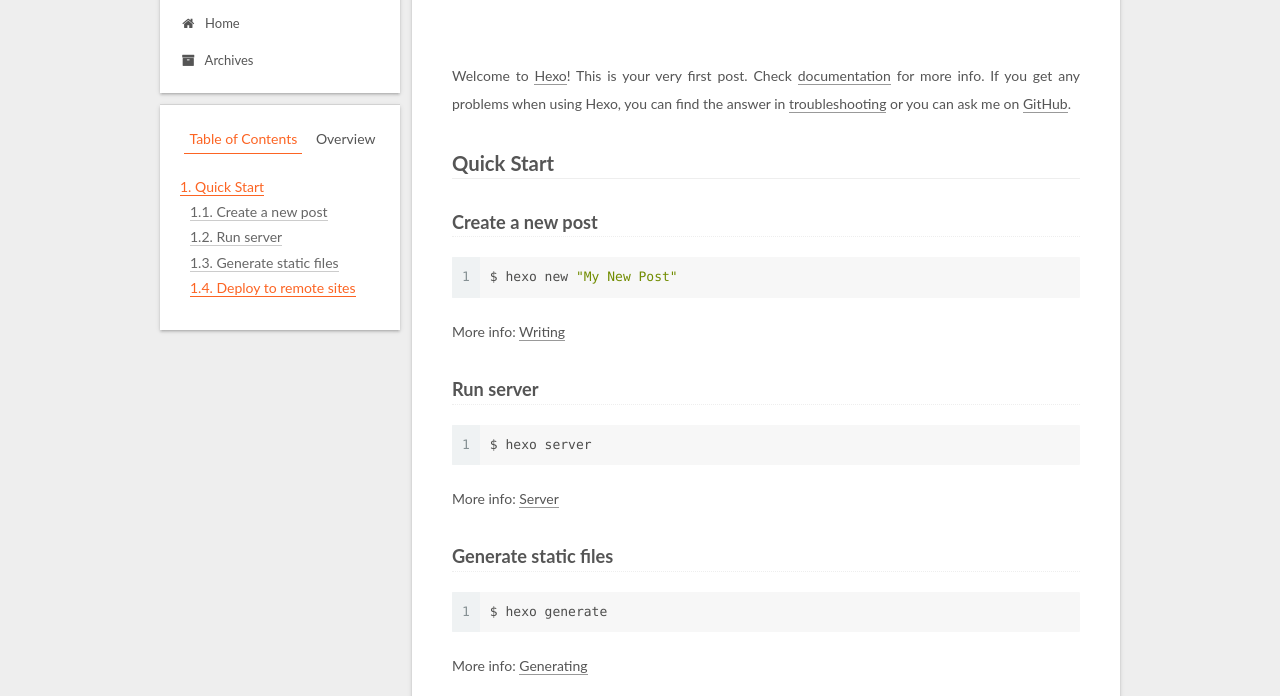
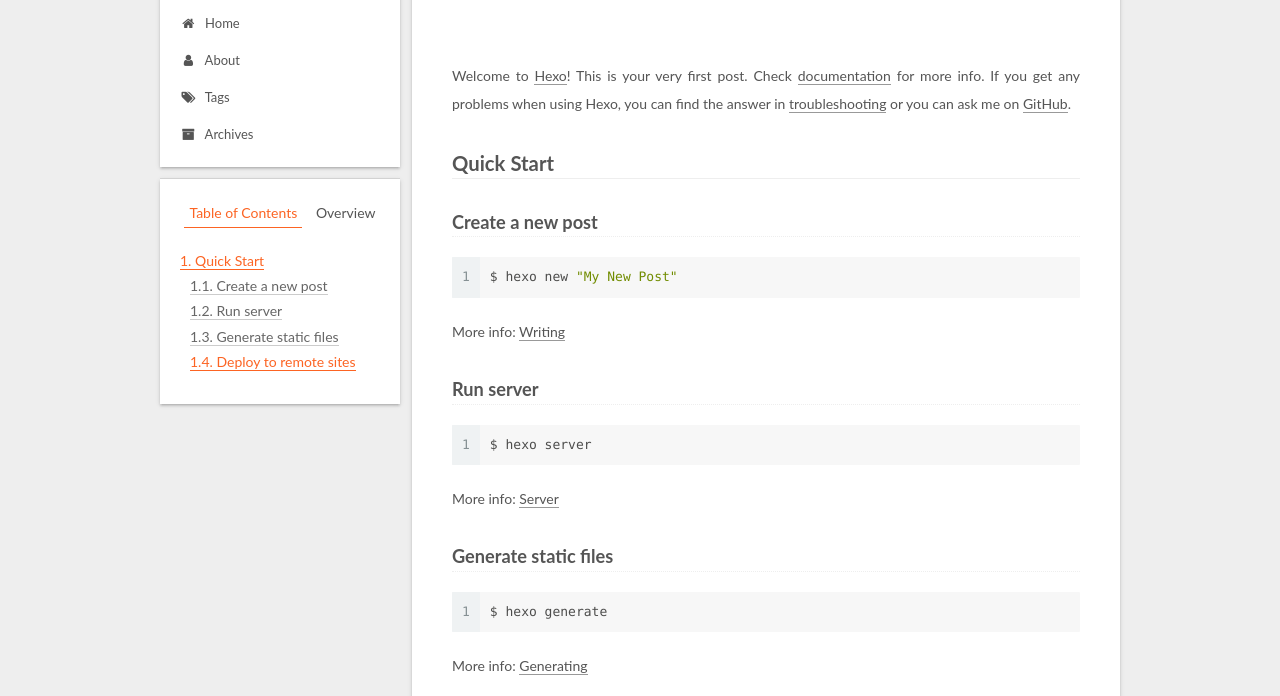
Before and after one commit to thupkucheng/thupkucheng.github.io, a plain HTML site: page 2018/07/22/hello-world/index.html in a window 1280 px wide. Shown: the part 104-800 px from the top of the page. Drawn offline with Linux system fonts and the light colour scheme.

Commit message:
Site updated: 2018-07-22 23:16:16

```diff
--- a/2018/07/22/hello-world/index.html
+++ b/2018/07/22/hello-world/index.html
@@ -186,6 +186,26 @@
               <i class="menu-item-icon fa fa-fw fa-home"></i> <br />
 
             Home
+          </a>
+        </li>
+
+
+        <li class="menu-item menu-item-about">
+          <a href="/about/" rel="section">
+
+              <i class="menu-item-icon fa fa-fw fa-user"></i> <br />
+
+            About
+          </a>
+        </li>
+
+
+        <li class="menu-item menu-item-tags">
+          <a href="/tags/" rel="section">
+
+              <i class="menu-item-icon fa fa-fw fa-tags"></i> <br />
+
+            Tags
           </a>
         </li>
 
--- a/css/main.css
+++ b/css/main.css
@@ -1823,7 +1823,7 @@ pre .javascript .function {
   width: 4px;
   height: 4px;
   border-radius: 50%;
-  background: #71fbff;
+  background: #03ad7c;
 }
 .links-of-blogroll {
   font-size: 13px;
```
Also changed, not shown: 2018/07/22/test-my-site/index.html (+20 -0 lines), archives/2018/07/index.html (+20 -0 lines), archives/2018/index.html (+20 -0 lines), archives/index.html (+20 -0 lines), index.html (+20 -0 lines).
